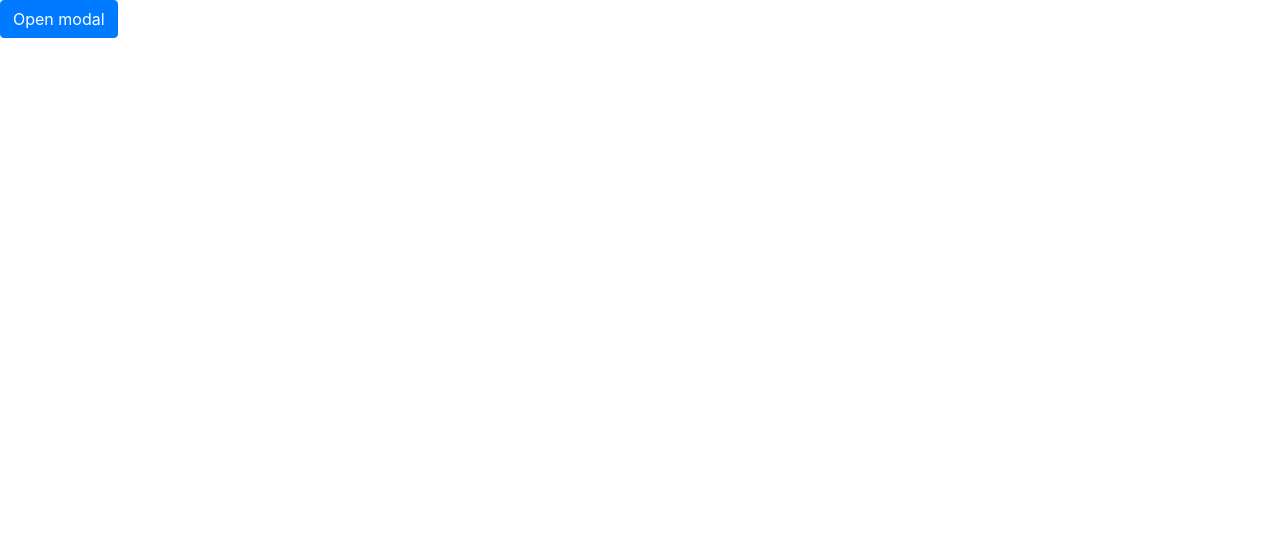
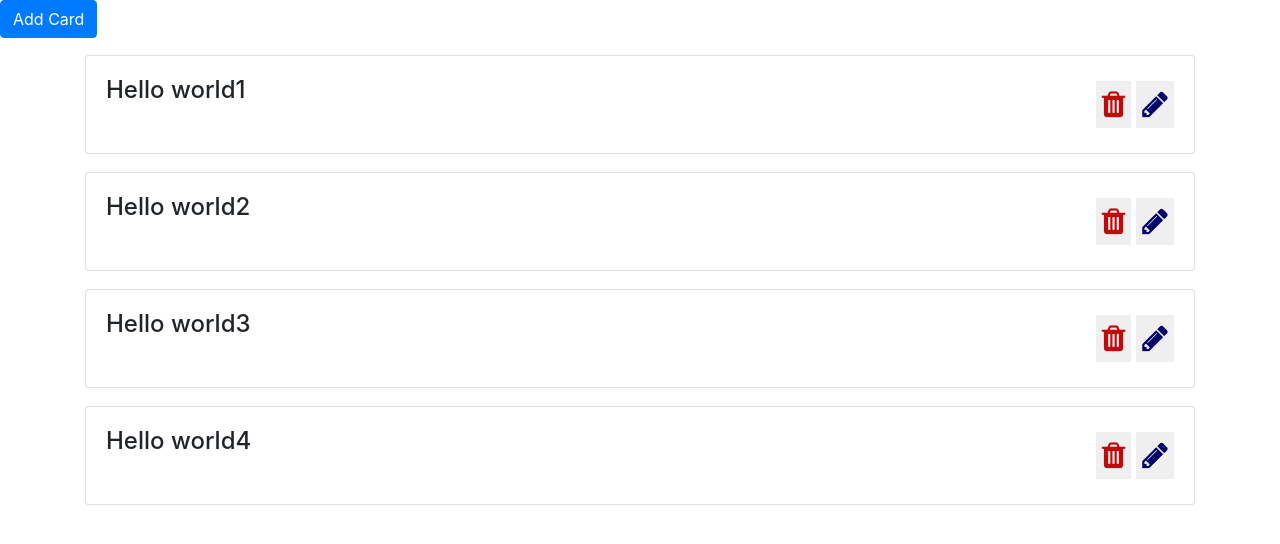
Before and after one commit to pnc-virtual-company/2021-G6-V2-PART1, a Vue app in the folder front/: page / in a window 1280 px wide. Shown: the top 544 px of the page. Built offline with nearby package versions, Linux system fonts and the light colour scheme.

Commit message:
#19 Dailog

```diff
--- a/front/src/App.vue
+++ b/front/src/App.vue
@@ -1,11 +1,53 @@
 <template>
+  <div>
     <category-form></category-form>
+    <category-card
+    v-for="item of items"
+        :key="item.id"
+        :item="item"
+        @deleteItem="removeItem"
+      ></category-card>
+  </div>
+
 </template>
 <script>
+import CategoryCard from './components/Pages/Category/CategoryCard.vue';
+import axios from "axios";
+const url = "http://127.0.0.1:3000/api/books";
 export default {
+  components: { CategoryCard },
+  data() {
+    return {
+      items: [
+        {message: 'Hello world1', id:1},
+        {message: 'Hello world2', id:2},
+        {message: 'Hello world3',id:3},
+        {message: 'Hello world4',id:4},
 
-}
+      ]
+    };
+  },
+  methods: {
+    getBooks() {
+      axios.get(url).then(response => {
+        this.books = response.data;
+        console.log(this.books);
+      });
+    },
+
+    removeItem : function(id){
+        for (let item of this.items) {
+          let index = this.items.indexOf(item);
+          if(item.id === id){
+            this.items.splice(index, 1);
+          }
+        }
+    }
+  },
+
+
+};
 </script>
-<style lang="">
 
+<style >
 </style>
--- a/front/src/components/Pages/Category/CategoryCard.vue
+++ b/front/src/components/Pages/Category/CategoryCard.vue
@@ -0,0 +1,116 @@
+<template>
+  <section>
+  <div class="container">
+    <div class="card">
+      <div class="card-body">
+          <div class="card-title">
+              <h4>{{item.message}}</h4>
+          </div>
+          <div class="icon">
+              <button id="delete"  data-toggle="modal" data-target="#exampleModalCenter" ><i class="fa fa-trash" ></i></button>
+              <button id="edit" data-toggle="modal" data-target="#exampleModalCenter" ><i class="fa fa-pencil" ></i></button>
+          </div>
+      </div>
+    </div>
+
+    <div
+      class="modal fade"
+      id="exampleModalCenter"
+      tabindex="-1"
+      role="dialog"
+      aria-labelledby="exampleModalCenterTitle"
+      aria-hidden="true">
+      <div class="modal-dialog modal-dialog-centered" role="document">
+        <div class="modal-content">
+          <div class="modal-header">
+            <h5 class="modal-title" id="exampleModalLongTitle">Remove Item?</h5>
+
+            <button
+              type="button"
+              class="close"
+              data-dismiss="modal"
+              aria-label="Close"
+            >
+              <span aria-hidden="true">&times;</span>
+            </button>
+          </div>
+          <div class="modal-body" id="description">
+            Are you sure you want to remove this item?
+          </div>
+          <div class="modal-footer">
+            <button
+              type="button"
+              class="btn btn-sm text-light"
+              id="cancel"
+              data-dismiss="modal"
+            >
+              No, Cancel
+            </button>
+            <button type="button" class="btn btn-danger btn-sm" @click="deleteItem(item.id)">
+              Yes, Remove
+            </button>
+          </div>
+        </div>
+      </div>
+    </div>
+  </div>
+
+  </section>
+</template>
+
+<script>
+export default {
+  props: ["item"],
+  emits:['deleteItem'],
+  methods: {
+    deleteItem(id){
+      this.$emit('deleteItem', id)
+    }
+  }
+}
+</script>
+
+<style>
+  .container{
+      margin: 1rem auto;
+      padding: 1px;
+      border-radius:30px;
+      max-width: 50rem;
+
+  }
+  .card-body{
+      display: flex;
+      justify-content: space-between;
+  }
+
+  #delete{
+      color: rgb(194, 9, 9);
+      margin: 5px;
+      font-size: 30px;
+
+  }
+  #edit{
+      color:#020269;
+      font-size: 30px;
+  }
+  button{
+    cursor: pointer;
+    border:none;
+  }
+  #exampleModalLongTitle,
+  #description {
+    color: #020269;
+    font-weight: bold;
+  }
+  #cancel {
+    background: #020269;
+  }
+  #button-remove {
+    margin-left: 80%;
+  }
+  #button-update {
+    background: #020269;
+    margin-left: 80%;
+    margin-top: 10px;
+  }
+</style>
--- a/front/src/components/Pages/Category/CategoryForm.vue
+++ b/front/src/components/Pages/Category/CategoryForm.vue
@@ -7,7 +7,7 @@
       data-toggle="modal"
       data-target="#myModal"
     >
-      Open modal
+     Add Card
     </button>
 
     <!-- The Modal -->
--- a/front/src/main.js
+++ b/front/src/main.js
@@ -1,9 +1,11 @@
 import { createApp } from 'vue'
 import App from './App.vue'
 import CategoryForm from './components/Pages/Category/CategoryForm.vue';
+import CategoryCard from './components/Pages/Category/CategoryCard.vue';
 
-const app = createApp(App)
+const app = createApp(App);
 
 app.component('category-form', CategoryForm);
+app.component('category-card', CategoryCard);
 
 app.mount('#app')
```
